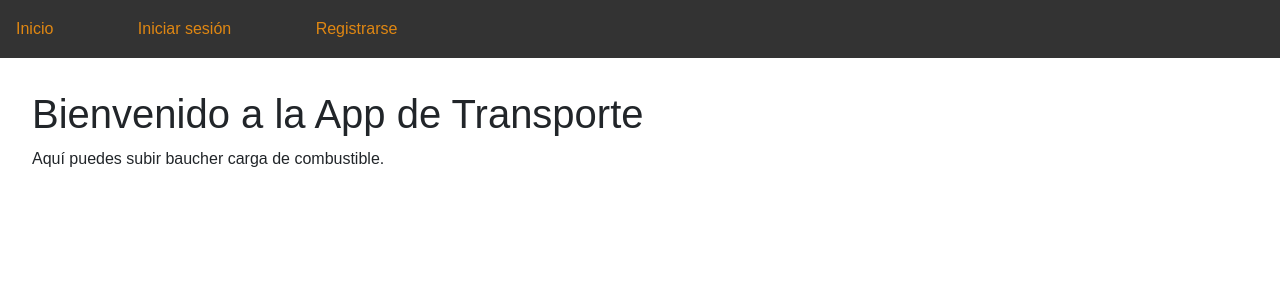
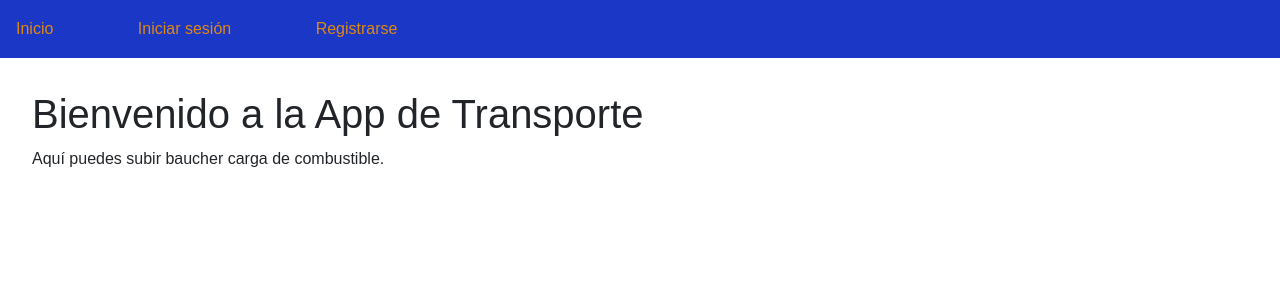
Before and after one commit to fdoquezada/carga_de_guias_tct, a Django app: page / in a window 1280 px wide. Shown: the top 300 px of the page. Run offline with Django 5.2, Linux system fonts and the light colour scheme; some libraries are stand-ins or nearby versions.

Commit message:
actualizacion de css

```diff
--- a/static/css/main.css
+++ b/static/css/main.css
@@ -1,13 +1,14 @@
 body {
     font-family: Arial, sans-serif;
     line-height: 1.6;
+
     margin: 0;
     padding: 0;
 }
 
 nav {
-    background-color: #333;
-    color: rgb(192, 221, 27);
+    background-color: #1a37c6;
+    color: rgb(11, 11, 10);
     padding: 1rem;
 }
 
--- a/templates/base.html
+++ b/templates/base.html
@@ -9,7 +9,7 @@
     <link rel="stylesheet" href="/static/css/main.css">
 </head>
 <body>
-    <nav>
+    <nav >
         <a href="{% url 'home' %}">Inicio</a>
         {% if user.is_authenticated %}
             <a href="{% url 'listar_imagenes' %}">Mis Imágenes</a>
--- a/templates/home.html
+++ b/templates/home.html
@@ -3,6 +3,8 @@
 {% block title %}Inicio - App Transporte{% endblock %}
 
 {% block content %}
+<div class="home">
     <h1>Bienvenido a la App de Transporte</h1>
     <p>Aquí puedes subir baucher carga de combustible.</p>
+</div>
 {% endblock %}
```
Also changed, not shown: db.sqlite3.
